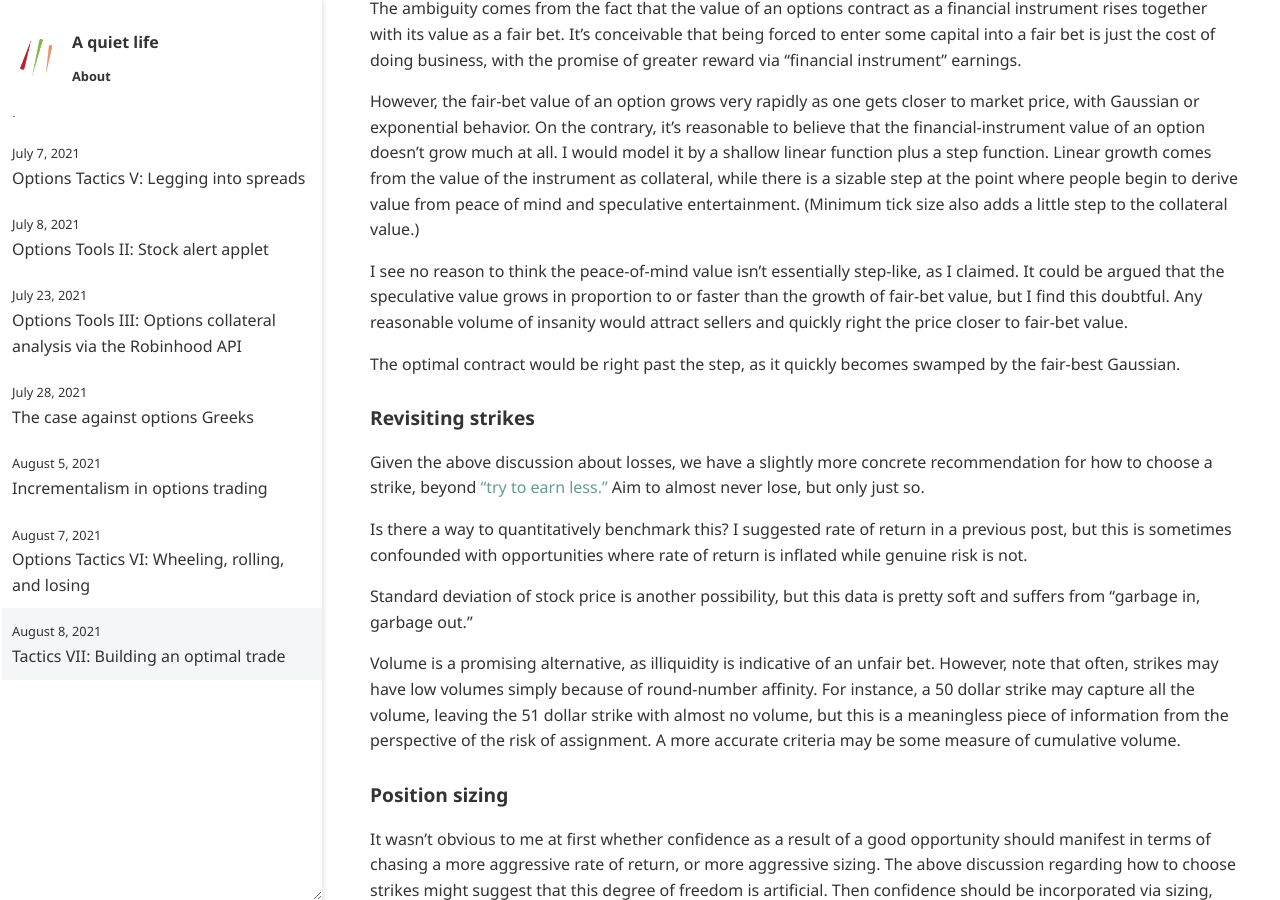
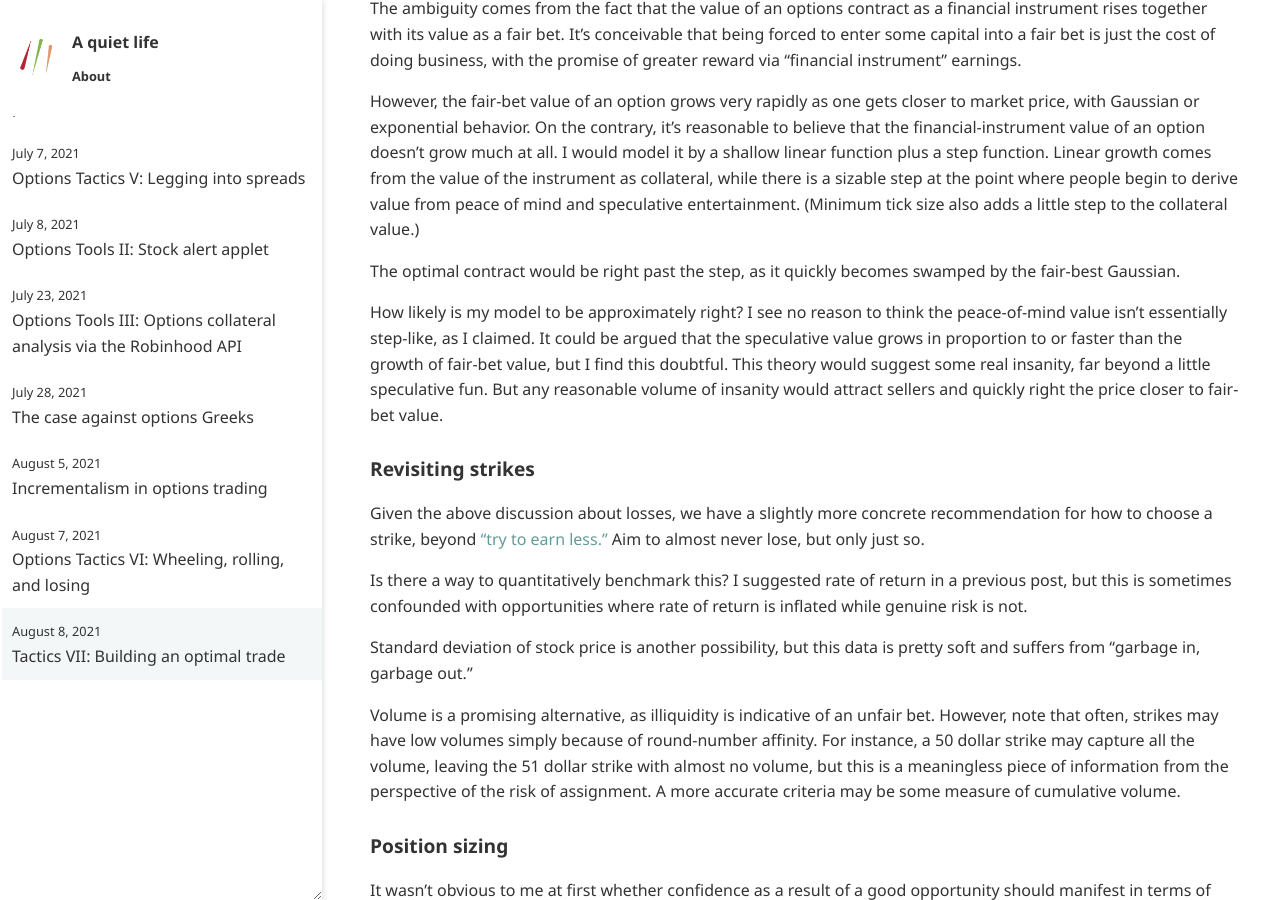
Before and after one commit to ansyblenetwork/aquietlife, a Jekyll site: the page built from _posts/2021-08-08-sizing.md, in a window 1280 px wide and 900 px high, scrolled down 830 px. Built offline with Jekyll 4.4.1, drawn with Linux system fonts in a browser that asks for light colours.

Commit message:
Update 2021-08-08-sizing.md

```diff
--- a/_posts/2021-08-08-sizing.md
+++ b/_posts/2021-08-08-sizing.md
@@ -28,9 +28,10 @@
 
 However, the fair-bet value of an option grows very rapidly as one gets closer to market price, with Gaussian or exponential behavior. On the contrary, it's reasonable to believe that the financial-instrument value of an option doesn't grow much at all. I would model it by a shallow linear function plus a step function. Linear growth comes from the value of the instrument as collateral, while there is a sizable step at the point where people begin to derive value from peace of mind and speculative entertainment. (Minimum tick size also adds a little step to the collateral value.)
 
-I see no reason to think the peace-of-mind value isn't essentially step-like, as I claimed. It could be argued that the speculative value grows in proportion to or faster than the growth of fair-bet value, but I find this doubtful. Any reasonable volume of insanity would attract sellers and quickly right the price closer to fair-bet value.
+The optimal contract would be right past the step, as it quickly becomes swamped by the fair-best Gaussian.
 
-The optimal contract would be right past the step, as it quickly becomes swamped by the fair-best Gaussian.
+How likely is my model to be approximately right? I see no reason to think the peace-of-mind value isn't essentially step-like, as I claimed. It could be argued that the speculative value grows in proportion to or faster than the growth of fair-bet value, but I find this doubtful. This theory would suggest some real insanity, far beyond a little speculative fun. But any reasonable volume of insanity would attract sellers and quickly right the price closer to fair-bet value.
+
 
 
 ### Revisiting strikes
```
